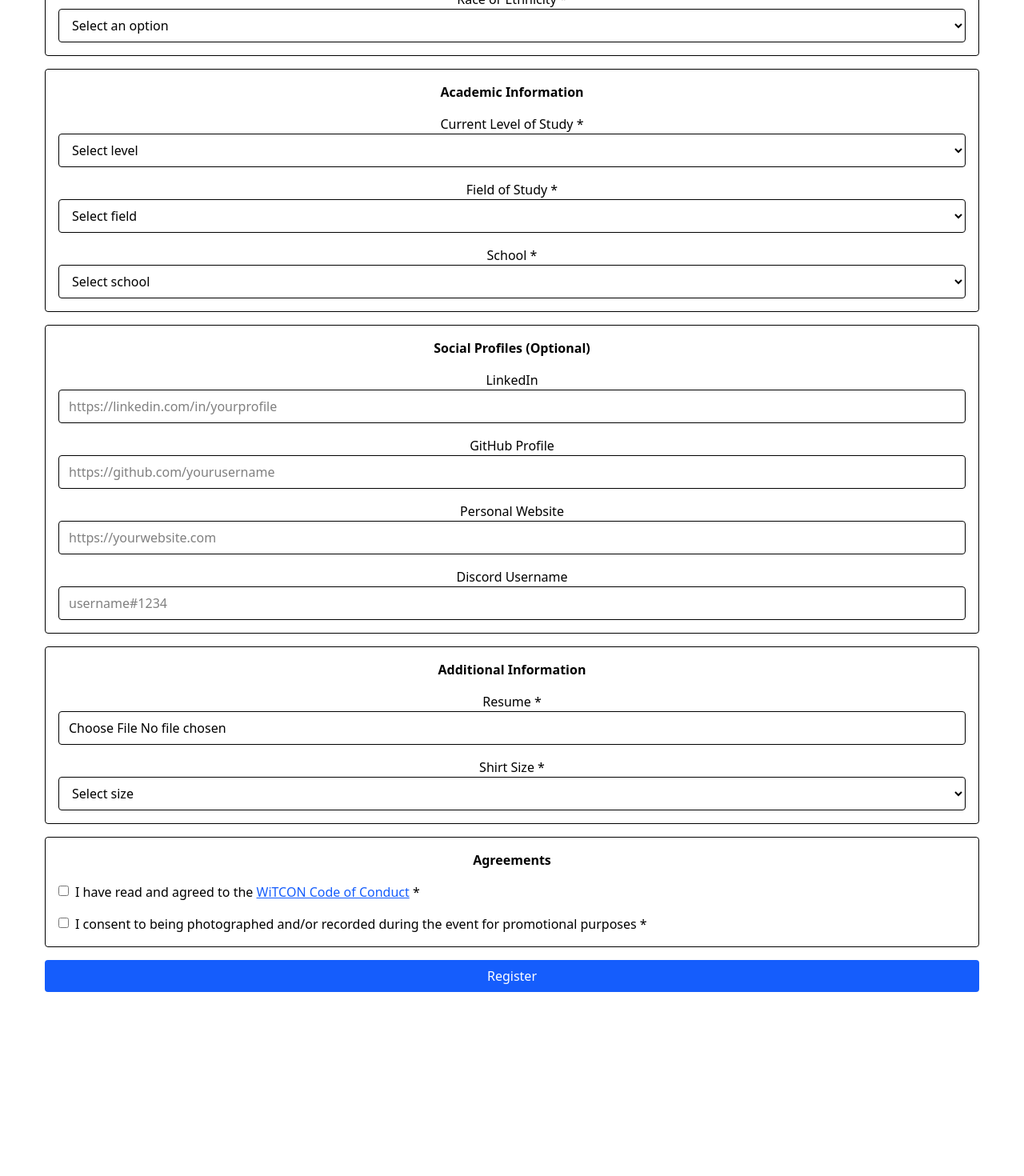
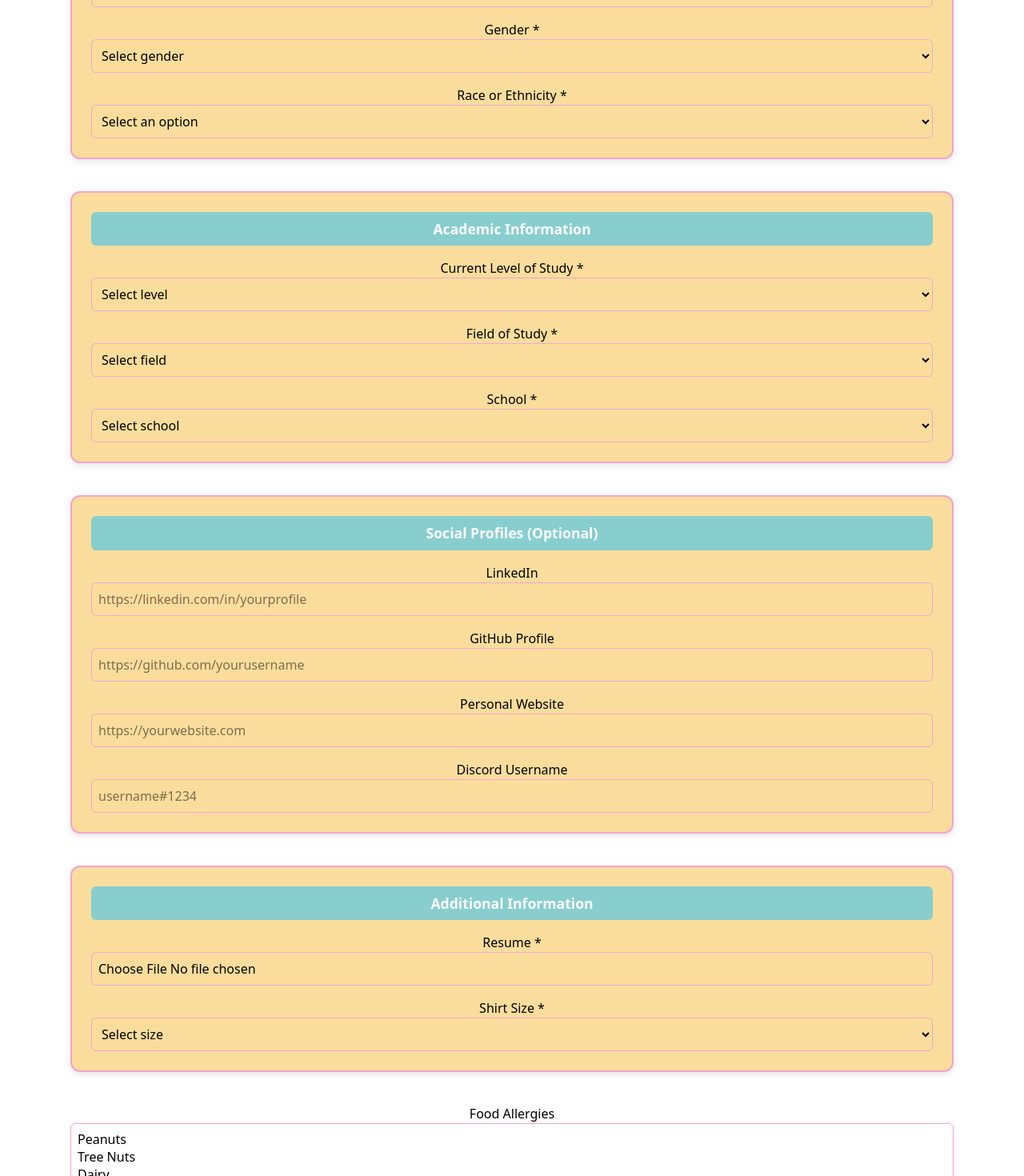
Before and after one commit to wicsfiu/witcon2026, a React (Vite) app in the folder witcon-frontend/: page /register in a window 1280 px wide. Shown: the part 840-2310 px from the top of the page at 80% size. Before the commit the page ends 2136 px from the top, so only its background shows below. Built offline with nearby package versions, Linux system fonts and the light colour scheme.

Commit message:
WIP: Registration page updates and add a basic Register.css

```diff
--- /dev/null
+++ b/witcon-frontend/src/pages/Register.css
@@ -0,0 +1,58 @@
+section {
+  background-color: #ffffff;
+  padding: 2rem;
+}
+
+form {
+  display: flex;
+  flex-direction: column;
+  gap: 1.5rem;
+}
+
+/* Card-style blocks */
+.bg-white {
+  background-color: #FADD9C;
+  border: 2px solid #F5A2D0;
+  border-radius: 12px;
+  padding: 1.5rem;
+  box-shadow: 0 3px 8px rgba(0, 0, 0, 0.1);
+}
+
+/* Section headers */
+h3 {
+  background-color: #88CECF;
+  color: #fff;
+  padding: 0.5rem 1rem;
+  border-radius: 6px;
+  font-size: 1.1rem;
+}
+
+/* Buttons */
+button[type="submit"] {
+  background-color: #F5A2D0;
+  color: white;
+  font-weight: 600;
+  padding: 0.75rem;
+  border-radius: 8px;
+  border: none;
+  cursor: pointer;
+  transition: all 0.2s ease-in-out;
+}
+
+button[type="submit"]:hover {
+  background-color: #88CECF;
+}
+
+/* Inputs and selects */
+input, select {
+  border: 1.5px solid #F5A2D0;
+  border-radius: 6px;
+  padding: 0.5rem;
+  width: 100%;
+}
+
+input:focus, select:focus {
+  outline: none;
+  border-color: #88CECF;
+  box-shadow: 0 0 4px #88CECF;
+}
--- a/witcon-frontend/src/pages/Register.tsx
+++ b/witcon-frontend/src/pages/Register.tsx
@@ -1,5 +1,7 @@
 import { useState } from 'react';
 import type { ChangeEvent, FormEvent } from 'react';
+import './Register.css';
+
 
 interface FormData {
     firstName: string;
@@ -12,7 +14,10 @@ interface FormData {
     state: string;
     raceEthnicity: string;
     raceOther: string;
+    gender: string;
+    genderOther: string;
     levelOfStudy: string;
+    yearLevel: string;
     studyOther: string;
     fieldOfStudy: string;
     fieldOther: string;
@@ -24,6 +29,7 @@ interface FormData {
     website: string;
     discord: string;
     shirtSize: string;
+    foodAllergies: string[];
     codeOfConduct: boolean;
     photographyConsent: boolean;
 }
@@ -44,7 +50,10 @@ export default function Register() {
         state: '',
         raceEthnicity: '',
         raceOther: '',
+        gender: '',
+        genderOther: '',
         levelOfStudy: '',
+        yearLevel: '',
         studyOther: '',
         fieldOfStudy: '',
         fieldOther: '',
@@ -56,6 +65,7 @@ export default function Register() {
         website: '',
         discord: '',
         shirtSize: '',
+        foodAllergies: [],
         codeOfConduct: false,
         photographyConsent: false
     });
@@ -115,6 +125,9 @@ export default function Register() {
         'Prefer not to answer'
       ];
 
+    const yearLevels = ['Freshman', 'Sophomore', 'Junior', 'Senior'];
+    const genderOptions = ['Woman', 'Man', 'Non-binary', 'Other'];
+
     const fieldsOfStudy = [
         'Computer Science',
         'Information Technology',
@@ -154,9 +167,11 @@ export default function Register() {
         'Other'];
 
     const shirtSizes = ['S', 'M', 'L', 'XL'];
+    const allergyOptions = ['Peanuts', 'Tree Nuts', 'Dairy', 'Gluten', 'Shellfish', 'Soy', 'Eggs'];
+
 
     // Handle input change
-    const handleInputChange = (field: keyof FormData, value: string | boolean) => {
+    const handleInputChange = (field: keyof FormData, value: string | boolean | string[]) => {
         setFormData(prev => ({
             ...prev,
             [field]: value
@@ -190,6 +205,7 @@ export default function Register() {
     const validateForm = () => {
         const newErrors: FormErrors = {};
 
+        //Basic Information
         if (!formData.firstName) newErrors.firstName = 'Required';
         if (!formData.lastName) newErrors.lastName = 'Required';
         if (!formData.email) newErrors.email = 'Required';
@@ -198,25 +214,44 @@ export default function Register() {
         if (!formData.password) newErrors.password = 'Required';
         if (!formData.dateOfBirth) newErrors.dateOfBirth = 'Required';
         else if (!validateAge(formData.dateOfBirth)) newErrors.dateOfBirth = 'Must be 18 or older by March 27, 2026';
+
+        //Demographics
         if (!formData.country) newErrors.country = 'Required';
         if (formData.country === 'United States' && !formData.state) newErrors.state = 'Required';
         if (!formData.raceEthnicity) newErrors.raceEthnicity = 'Required';
+        if (formData.raceEthnicity === 'Other' && !formData.raceOther) newErrors.raceOther = 'Required';
         if (!formData.levelOfStudy) newErrors.levelOfStudy = 'Required';
+        if (!formData.gender) newErrors.gender = 'Required';
+        if (formData.gender === 'Other' && !formData.genderOther) newErrors.genderOther = 'Required';
+
+        //Academic Information
+        if (!formData.levelOfStudy) newErrors.levelOfStudy = 'Required';
+        if (formData.levelOfStudy === 'Undergraduate' && !formData.yearLevel) newErrors.yearLevel = 'Required';
+        if (formData.levelOfStudy === 'Other' && !formData.studyOther) newErrors.studyOther = 'Required';
         if (!formData.fieldOfStudy) newErrors.fieldOfStudy = 'Required';
+        if (formData.fieldOfStudy === 'Other' && !formData.fieldOther) newErrors.fieldOther = 'Required';
         if (!formData.school) newErrors.school = 'Required';
+        if (formData.school === 'Other' && !formData.schoolOther) newErrors.schoolOther = 'Required';
         if (formData.school === 'Florida International University' && !formData.pantherID) newErrors.pantherID = 'Required';
-        if (formData.school === 'Florida International University' && formData.pantherID && !validatePantherID(formData.pantherID)) newErrors.pantherID = 'Invalid Panther ID';
+        if (formData.school === 'Florida International University' && formData.pantherID && !validatePantherID(formData.pantherID)) {
+            newErrors.pantherID = 'Invalid Panther ID';
+        }
+
+        //Resume and Agreements
         if (!resumeFile) newErrors.resume = 'Required';
         if (!formData.shirtSize) newErrors.shirtSize = 'Required';
+
         if (!formData.codeOfConduct) newErrors.codeOfConduct = 'Required';
         if (!formData.photographyConsent) newErrors.photographyConsent = 'Required';
 
         setErrors(newErrors);
+        console.log("Validation errors:", newErrors);
         return Object.keys(newErrors).length === 0;
     };
 
     const handleSubmit = async (event: FormEvent<HTMLFormElement>) => {
         event.preventDefault();
+        console.log("Submit triggered");
         setErrors({});
 
         if (!validateForm()) return;
@@ -335,7 +370,7 @@ return (
                         {errors.confirmEmail && <div className="text-red-600 text-sm">{errors.confirmEmail}</div>}
                     </div>
 
-                    <div>
+                    {/* <div>
                         <label htmlFor="password" className="block font-medium">Password *</label>
                         <input
                             id="password"
@@ -346,7 +381,7 @@ return (
                             required
                         />
                         {errors.password && <div className="text-red-600 text-sm">{errors.password}</div>}
-                    </div>
+                    </div> */}
 
                     <div>
                         <label htmlFor="dateOfBirth" className="block font-medium">Date of Birth *</label>
@@ -403,33 +438,33 @@ return (
                         </div>
                     )}
 
-{/* { <div>
-    <label htmlFor="genderIdentity" className="block font-medium">Gender Identity *</label>
+                {/* Gender */}
+                <div>
+                    <label htmlFor="gender" className="block font-medium">Gender *</label>
                     <select
-        id="genderIdentity"
-        value={formData.genderIdentity[0] || ''} // store single selection in array
-        onChange={(e) => handleInputChange('genderIdentity', [e.target.value])}
+                        id="gender"
+                        value={formData.gender}
+                        onChange={(e) => handleInputChange('gender', e.target.value)}
                         className="w-full border rounded px-3 py-2"
                         required
                     >
-        <option value="">Select gender identity</option>
-        {genderOptions.map(option => (
-            <option key={option} value={option}>{option}</option>
+                        <option value="">Select gender</option>
+                        {genderOptions.map((g) => (
+                            <option key={g} value={g}>{g}</option>
                         ))}
                     </select>
-
-    {formData.genderIdentity.includes('Other') && (
+                {       formData.gender === 'Other' && (
                     <input
                         type="text"
                         placeholder="Please specify"
                         value={formData.genderOther}
                         onChange={(e) => handleInputChange('genderOther', e.target.value)}
                         className="w-full border rounded px-3 py-2 mt-2"
+                        required
                     />
                         )}
-
-    {errors.genderIdentity && <div className="text-red-600 text-sm">{errors.genderIdentity}</div>}
-</div>} */}
+                        {errors.gender && <div className="text-red-600 text-sm">{errors.gender}</div>}
+                    </div>
 
 
                     <div>
@@ -463,6 +498,7 @@ return (
                 <div className="bg-white border rounded p-4 space-y-4">
                     <h3 className="font-semibold">Academic Information</h3>
 
+                    {/* Level of Study */}
                     <div>
                         <label htmlFor="levelOfStudy" className="block font-medium">Current Level of Study *</label>
                         <select
@@ -480,7 +516,8 @@ return (
                         {errors.levelOfStudy && <div className="text-red-600 text-sm">{errors.levelOfStudy}</div>}
                     </div>
 
-                    {/*formData.levelOfStudy === 'Undergraduate' && (
+                    {/* Year Level (only if Undergraduate) */}
+                    {formData.levelOfStudy === 'Undergraduate' && (
                     <div>
                         <label htmlFor="yearLevel" className="block font-medium">Year Level *</label>
                         <select
@@ -497,7 +534,8 @@ return (
                         </select>
                         {errors.yearLevel && <div className="text-red-600 text-sm">{errors.yearLevel}</div>}
                     </div>
-                    )*/}
+                    )}
+
 
                     {formData.levelOfStudy === 'Other' && (
                         <input
@@ -650,25 +688,6 @@ return (
                         {errors.resume && <div className="text-red-600 text-sm">{errors.resume}</div>}
                     </div>
 
-{/* <div>
-    <label htmlFor="foodAllergies" className="block font-medium">Food Allergies/Restrictions (Optional)</label>
-    <select
-        id="foodAllergies"
-        multiple
-        value={formData.foodAllergies}
-        onChange={(e) => {
-            const options = Array.from(e.target.selectedOptions, option => option.value);
-            handleInputChange('foodAllergies', options);
-        }}
-        className="w-full border rounded px-3 py-2"
-    >
-        {allergyOptions.map(allergy => (
-            <option key={allergy} value={allergy}>{allergy}</option>
-        ))}
-    </select>
-</div> */}
-
-
                     <div>
                         <label htmlFor="shirtSize" className="block font-medium">Shirt Size *</label>
                         <select
@@ -685,6 +704,24 @@ return (
                         </select>
                         {errors.shirtSize && <div className="text-red-600 text-sm">{errors.shirtSize}</div>}
                     </div>
+                </div>
+
+                <div>
+                        <label htmlFor="foodAllergies" className="block font-medium">Food Allergies</label>
+                        <select
+                            id="foodAllergies"
+                            multiple
+                            value={formData.foodAllergies}
+                            onChange={(e) => {
+                            const selected = Array.from(e.target.selectedOptions, option => option.value);
+                            handleInputChange('foodAllergies', selected);
+                            }}
+                            className="w-full border rounded px-3 py-2"
+                        >
+                        {allergyOptions.map(allergy => (
+                            <option key={allergy} value={allergy}>{allergy}</option>
+                        ))}
+                    </select>
                 </div>
 
                 {/* Agreements */}
```
Lines whose indentation alone changed are shown as unchanged.
